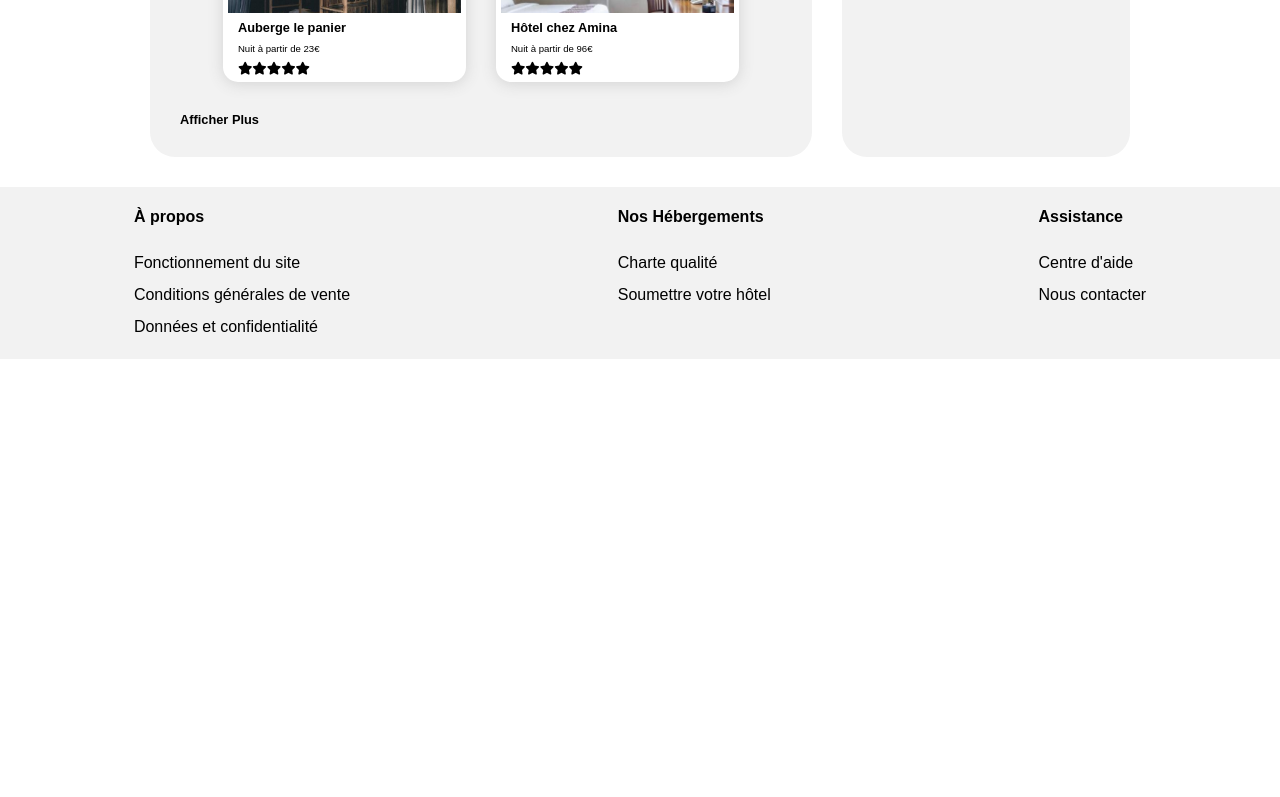
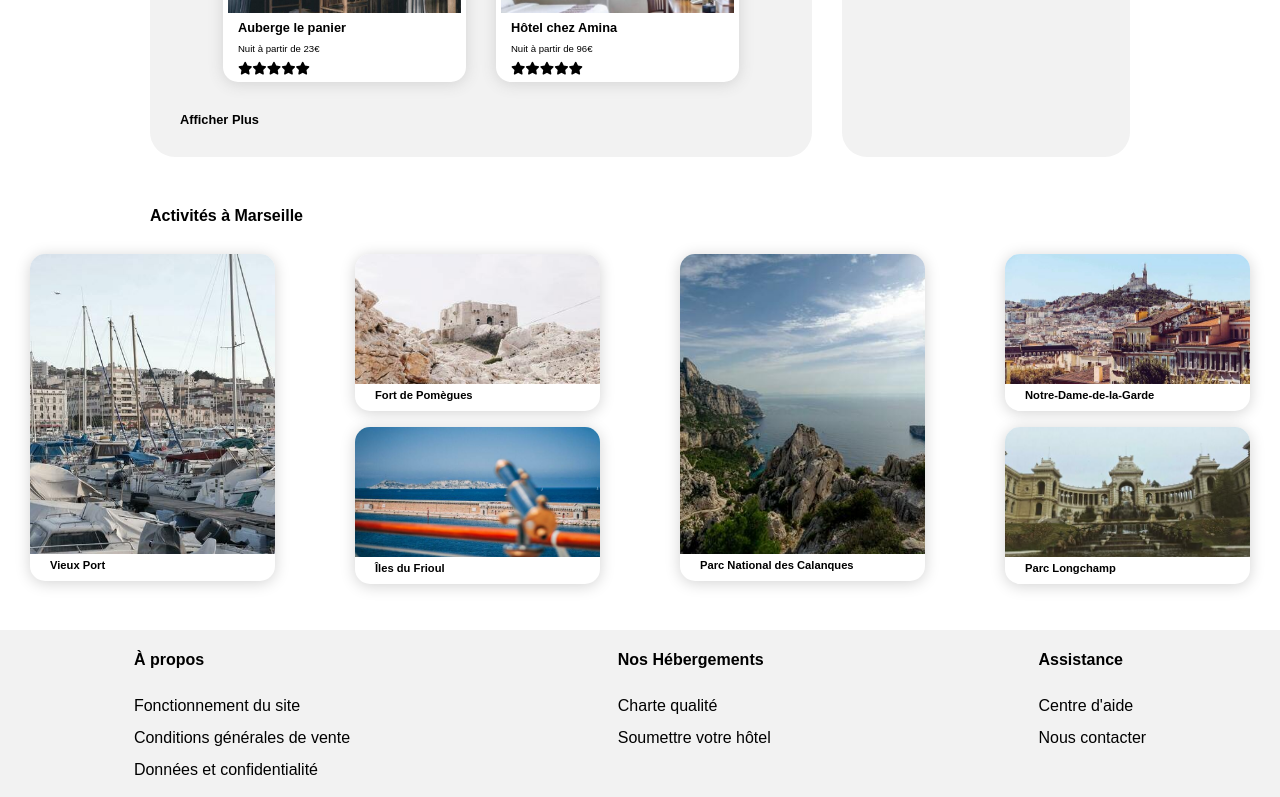
Before and after one commit to Marvinrn/reservia-react, a React (Create React App) app: page / in a window 1280 px wide. Shown: the part 878-1675 px from the top of the page. Before the commit the page ends 1237 px from the top, so only its background shows below. Built offline with nearby package versions, Linux system fonts and the light colour scheme.

Commit message:
Création de l'espace activités dans la home page

```diff
--- a/package.json
+++ b/package.json
@@ -11,6 +11,7 @@
     "react-dom": "^17.0.2",
     "react-router-dom": "^5.2.0",
     "react-scripts": "4.0.3",
+    "styled-components": "^5.3.0",
     "web-vitals": "^1.0.1"
   },
   "scripts": {
--- /dev/null
+++ b/src/components/HomeActivities.js
@@ -0,0 +1,79 @@
+import { grandeActivites1 } from '../datas/HomeActivitiesList'
+import { petiteActivites1 } from '../datas/HomeActivitiesList'
+import { petiteActivites2 } from '../datas/HomeActivitiesList'
+import { grandeActivites2 } from '../datas/HomeActivitiesList'
+import { petiteActivites3 } from '../datas/HomeActivitiesList'
+import { petiteActivites4 } from '../datas/HomeActivitiesList'
+import HomeActivitiesItem from './HomeActivitiesItem'
+import '../styles/HomeActivities.css'
+import '../'
+
+
+
+function HomeActivities() {
+    return (
+        <section className="sectionActivities">
+            <h2 className="titleActivities">Activités à Marseille</h2>
+            <div className="blocActivities" >
+                {grandeActivites1.map(({ cover, name }) => (
+                    <div key={name} className="bigActivities">
+                        <HomeActivitiesItem
+                            cover={cover}
+                            name={name}
+                        />
+                    </div>
+                ))}
+                <div className="column">
+                {petiteActivites1.map(({ cover, name }) => (
+                    <div key={name} className="smallActivities">
+                        <HomeActivitiesItem
+                            cover={cover}
+                            name={name}
+                        />
+                    </div>
+                ))}
+
+                {petiteActivites2.map(({ cover, name }) => (
+                    <div key={name} className="smallActivities">
+                        <HomeActivitiesItem
+                            cover={cover}
+                            name={name}
+                        />
+                    </div>
+                ))}
+                </div>
+
+                {grandeActivites2.map(({ cover, name }) => (
+                    <div key={name} className="bigActivities">
+                        <HomeActivitiesItem
+                            cover={cover}
+                            name={name}
+                        />
+                    </div>
+                ))}
+                <div className="column">
+                {petiteActivites3.map(({ cover, name }) => (
+                    <div key={name} className="smallActivities">
+                        <HomeActivitiesItem
+                            cover={cover}
+                            name={name}
+                        />
+                    </div>
+                ))}
+
+                {petiteActivites4.map(({ cover, name }) => (
+                    <div key={name} className="smallActivities">
+                        <HomeActivitiesItem
+                            cover={cover}
+                            name={name}
+                        />
+                    </div>
+                ))}
+                </div>
+            </div>
+
+        </section>
+    )
+}
+
+export default HomeActivities
--- /dev/null
+++ b/src/components/HomeActivitiesItem.js
@@ -0,0 +1,17 @@
+import '../styles/HomeActivitiesItem.css'
+
+
+function HomeActivitiesItem({name, cover}) {
+    return (
+        <div>
+            <figure>
+                <img className='imgActivities' src={cover} alt={name} />
+                <figcaption>
+                    <h3>{name}</h3>
+                </figcaption>
+            </figure>
+        </div>
+    )
+}
+
+export default HomeActivitiesItem
--- /dev/null
+++ b/src/datas/HomeActivitiesList.js
@@ -0,0 +1,53 @@
+import vieuxPort from '../assets/activites/vieuxport.jpg'
+import fortPomegues from '../assets/activites/fortdepomegues.jpg'
+import ilesFrioul from '../assets/activites/ilesdufrioul.jpg'
+import parcNational from '../assets/activites/parcnationaldescalanques.jpg'
+import notreDame from '../assets/activites/notredamedelagarde.jpg'
+import parcLongchamp from '../assets/activites/parclongchamp.jpg'
+
+/* Idée pour facilité l'integration, mais idée deguelasse
+    faire 6 listes [vieuxPort],[fortPomegues], [ilesFrioul], [parcNational], [notreDame], [parcLongchamp]
+    pardonnez mon code mais je ferai ca au propre plus tard
+*/
+
+export const grandeActivites1 = [
+        {
+            name: 'Vieux Port',
+            cover: vieuxPort,
+        }
+]
+
+export const petiteActivites1 = [
+        {
+            name: 'Fort de Pomègues',
+            cover: fortPomegues,
+        }
+
+]
+export const petiteActivites2 = [
+        {
+            name: 'Îles du Frioul',
+            cover: ilesFrioul,
+        }
+]
+
+export const grandeActivites2 = [
+        {
+            name: 'Parc National des Calanques',
+            cover: parcNational,
+        }
+]
+
+export const petiteActivites3 = [
+        {
+            name: 'Notre-Dame-de-la-Garde',
+            cover: notreDame,
+        }
+    ]
+
+export const petiteActivites4 = [
+        {
+            name: 'Parc Longchamp' ,
+            cover: parcLongchamp,
+        }
+]
--- a/src/pages/Home.js
+++ b/src/pages/Home.js
@@ -5,6 +5,7 @@ import Logo from '../components/Logo';
 import '../styles/Home.css'
 import Filters from '../components/Filters';
 import HostingAside from '../components/HostingAside';
+import HomeActivities from '../components/HomeActivities';
 import Footer from '../components/Footer';
 
 
@@ -42,6 +43,7 @@ function Home() {
                 </div>
             </section>
             <HostingAside />
+            <HomeActivities />
             </div>
             <Footer />
         </div>
--- a/src/styles/Footer.css
+++ b/src/styles/Footer.css
@@ -17,3 +17,8 @@ footer li
 {
 	line-height: 2em;
 }
+
+footer li:hover
+{
+	font-weight: bold;
+}
--- /dev/null
+++ b/src/styles/HomeActivities.css
@@ -0,0 +1,35 @@
+.sectionActivities
+{
+    margin-top: 50px;
+}
+
+.titleActivities
+{
+    font-size: 1em;
+}
+
+.blocActivities
+{
+    display: flex;
+    justify-content: center;
+}
+
+.imgActivities
+{
+    display: flex;
+}
+
+.bigActivities .imgActivities
+{
+    width: 245px;
+	height: 300px;
+	object-fit: cover;
+}
+
+
+.smallActivities .imgActivities
+{
+    width: 245px;
+	height: 130px;
+	object-fit: cover;
+}
--- /dev/null
+++ b/src/styles/HomeActivitiesItem.css
@@ -0,0 +1,19 @@
+figure
+{
+    background-color: white;
+	border-radius: 15px;
+	padding: 0 0 10px 0;
+	box-shadow: 0px 2px 15px lightgrey;
+}
+
+figure img{
+    border-top-left-radius: 15px;
+	border-top-right-radius: 15px;
+}
+
+figure figcaption h3
+{
+	padding: 5px 0 0 20px;
+	margin: 0;
+	font-size: 0.7em;
+}
```
Also changed, not shown: 1 other file (tests, documents, lock files or other folders).
